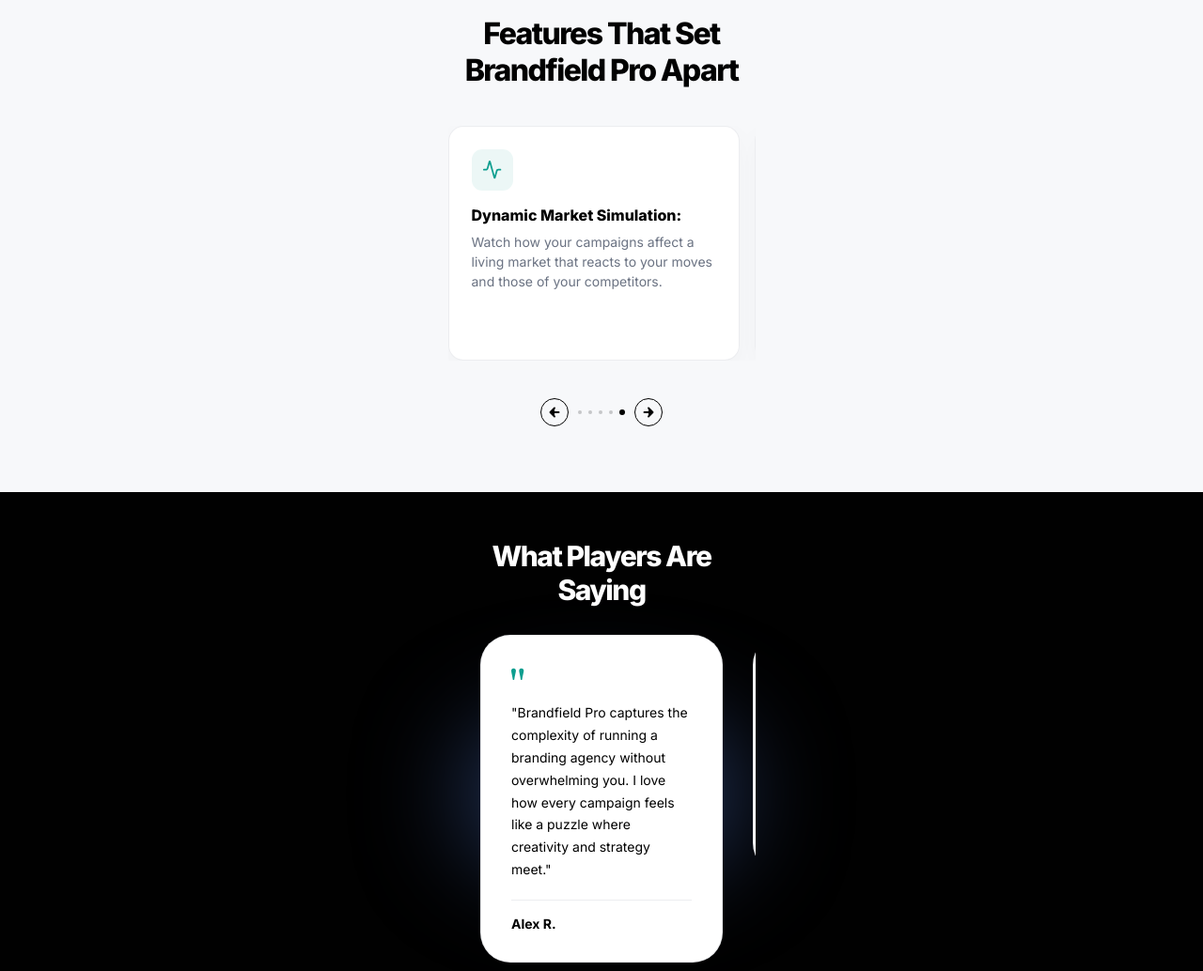
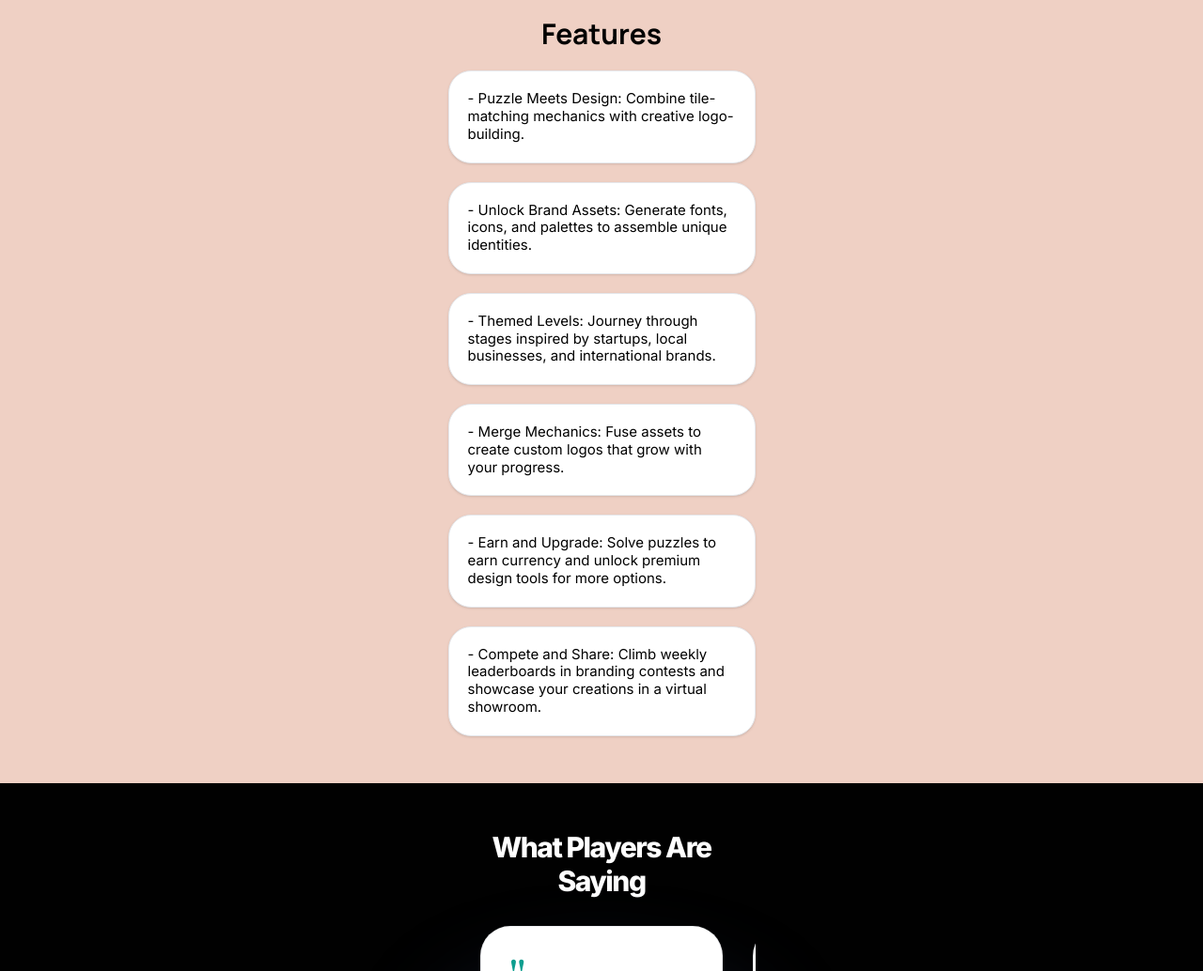
Before and after one commit to Yevhenii-Pavlushchenko/STP-12991, a website built with Vite: page src/index.html in a window 1280 px wide. Shown: the part 1280-2314 px from the top of the page at 94% size. Built offline with nearby package versions, Linux system fonts and the light colour scheme.

Commit message:
features

```diff
--- a/src/css/styles-section/features.css
+++ b/src/css/styles-section/features.css
@@ -1,6 +1,5 @@
 .features {
   padding: 50px 0;
-  background-color: #F7F8FA;
 
   @media only screen and (min-width: 1440px) {
     padding: 100px 0;
@@ -8,178 +7,48 @@
 }
 
 .features__title {
-  font-family: var(--font-jakarta);
-  font-size: 32px;
-  font-weight: 800;
-  letter-spacing: -0.05em;
+    font-family: var(--font-manrope);
+    font-size: 30px;
+    font-weight: 700;
+    line-height: 1.3;
+    margin-bottom: 20px;
+    text-align: center;
+
     color: var(--black-color);
-  text-align: center;
-  margin-bottom: 40px;
 
     @media only screen and (min-width: 1440px) {
-    font-size: 60px;
-    letter-spacing: -0.03em;
-    margin-bottom: 60px;
+      font-size: 50px;
+      margin-bottom: 40px;
     }
 }
 
-.features__slider {
-  width: 100%;
-  overflow: hidden;
-  position: relative;
-  padding-bottom: 20px;
+.features__list{
+  display: flex;
+  flex-direction: column;
+  gap: 20px;
+  justify-content: center;
+  align-items:center;
 
     @media only screen and (min-width: 1440px) {
-    overflow: visible;
-    padding-bottom: 0;
-  }
+      gap: 40px;
       }
 
-.features__wrapper {
-  display: flex;
-  gap: 16px;
-  width: 100%;
-  overflow-x: auto;
-  scroll-behavior: smooth;
-  -webkit-overflow-scrolling: touch;
-  scroll-snap-type: x mandatory;
-
-  &::-webkit-scrollbar {
-    display: none;
 }
-
-  @media only screen and (min-width: 1440px) {
-    display: grid;
-    grid-template-columns: repeat(6, 1fr);
-    gap: 30px;
-    overflow-x: visible;
-  }
-}
-
 .features__item {
   box-sizing: border-box;
   background-color: var(--white-color);
-  border-radius: 16px;
-  padding: 24px;
-  flex-shrink: 0;
-  scroll-snap-align: center;
-  width: 310px;
-  height: 250px;
-  box-shadow: 0 10px 30px rgba(0, 0, 0, 0.03);
-  border: 1px solid rgba(15, 32, 68, 0.08);
-  display: flex;
-  flex-direction: column;
+  color: var(--black-color);
+  box-shadow: 0 1px 2px -1px rgba(0, 0, 0, 0.1), 0 1px 3px 0 rgba(0, 0, 0, 0.1);
+  border: 1px solid #e5e7eb;
+  border-radius: 24px;
+
+  padding: 20px;
+  font-size: 15px;
+  line-height: 1.25;
 
   @media only screen and (min-width: 1440px) {
-    width: 100%;
-    height: 227px;
-    grid-column: span 2;
-
-    &:nth-child(1),
-    &:nth-child(2),
-    &:nth-child(3) {
-      grid-row: 1;
-    }
-
-    &:nth-child(4) {
-      grid-column: 2 / span 2;
-      grid-row: 2;
-    }
-
-    &:nth-child(5) {
-      grid-column: 4 / span 2;
-      grid-row: 2;
+    padding: 24px;
+    font-size: 24px;
+    width: 1176px;
   }
 }
-}
-
-.features__icon-box {
-  width: 44px;
-  height: 44px;
-  display: flex;
-  align-items: center;
-  justify-content: center;
-  border-radius: 11px;
-  background-color: rgba(13, 158, 143, 0.08);
-  margin-bottom: 16px;
-}
-
-.features__icon {
-  width: 20px;
-  height: 20px;
-}
-
-.features__item-title {
-  font-family: var(--font-jakarta);
-  font-size: 16px;
-  font-weight: 800;
-  color: var(--black-color);
-  margin-bottom: 8px;
-}
-
-.features__item-text {
-  font-family: var(--font-inter);
-  font-size: 14px;
-  line-height: 1.5;
-  color: var(--text-color);
-}
-
-.features__controls {
-  display: flex;
-  align-items: center;
-  justify-content: center;
-  gap: 10px;
-  margin-top: 40px;
-
-  @media only screen and (min-width: 1440px) {
-    display: none;
-  }
-}
-
-.features__btn {
-  width: 30px;
-  height: 30px;
-  border-radius: 50%;
-  border: 1px solid var(--black-color);
-  background-color: transparent;
-  display: flex;
-  align-items: center;
-  justify-content: center;
-  transition: background-color 0.3s ease, border-color 0.3s ease;
-
-  &:hover {
-    background-color: var(--black-color);
-
-    .features__btn-icon {
-      color: var(--white-color);
-    }
-  }
-}
-
-.features__btn-icon {
-  width: 24px;
-  height: 24px;
-  color: var(--black-color);
-  transition: color 0.3s ease;
-}
-
-.features__pagination {
-  display: flex;
-  align-items: center;
-  gap: 7px;
-}
-
-.features__dot {
-  width: 4px;
-  height: 4px;
-  border-radius: 50%;
-  background-color: rgba(0, 0, 0, 0.2);
-  cursor: pointer;
-  transition: background-color 0.3s ease, width 0.3s ease, height 0.3s ease;
-}
-
-.features__dot.active {
-  width: 6px;
-  height: 6px;
-  background-color: var(--black-color);
-}
--- a/src/partials/features.html
+++ b/src/partials/features.html
@@ -1,110 +1,32 @@
 <article class="features" id="features">
   <div class="container">
-    <h2 class="features__title">Features That Set Brandfield Pro Apart</h2>
+    <h2 class="features__title">Features</h2>
 
-    <div class="features__slider">
-      <div class="features__wrapper" data-slider-track>
-        <div class="features__item" data-slider-slide>
-          <div class="features__icon-box">
-            <svg class="features__icon">
-              <use href="/sprite.svg#icon-f1"></use>
-            </svg>
-          </div>
-          <h3 class="features__item-title">Dynamic Market Simulation:</h3>
-          <p class="features__item-text">
-            Watch how your campaigns affect a living market that reacts to your
-            moves and those of your competitors.
-          </p>
-        </div>
-
-        <div class="features__item" data-slider-slide>
-          <div class="features__icon-box">
-            <svg class="features__icon">
-              <use href="/sprite.svg#icon-f2"></use>
-            </svg>
-          </div>
-          <h3 class="features__item-title">Team Management:</h3>
-          <p class="features__item-text">
-            Recruit and develop experts across creative, strategy, and analytics
-            to keep your agency agile and innovative.
-          </p>
-        </div>
-
-        <div class="features__item" data-slider-slide>
-          <div class="features__icon-box">
-            <svg class="features__icon">
-              <use href="/sprite.svg#icon-f3"></use>
-            </svg>
-          </div>
-          <h3 class="features__item-title">Campaign Crafting:</h3>
-          <p class="features__item-text">
-            Mix and match ideas, resources, and media channels to create unique
-            branding campaigns tailored to each client's needs.
-          </p>
-        </div>
-
-        <div class="features__item" data-slider-slide>
-          <div class="features__icon-box">
-            <svg class="features__icon">
-              <use href="/sprite.svg#icon-f4"></use>
-            </svg>
-          </div>
-          <h3 class="features__item-title">Competitive Leaderboards:</h3>
-          <p class="features__item-text">
-            Measure your agency's performance against others in real time and
-            strive for the top spot.
-          </p>
-        </div>
-
-        <div class="features__item" data-slider-slide>
-          <div class="features__icon-box">
-            <svg class="features__icon">
-              <use href="/sprite.svg#icon-f5"></use>
-            </svg>
-          </div>
-          <h3 class="features__item-title">Evolving Challenges:</h3>
-          <p class="features__item-text">
-            From shifting client demands to emerging digital platforms, stay
-            sharp as the game world evolves with new scenarios.
-          </p>
-        </div>
-      </div>
-
-      <div class="features__controls">
-        <button
-          class="features__btn"
-          type="button"
-          data-slider-prev
-          aria-label="Previous slide"
-        >
-          <svg class="features__btn-icon">
-            <use href="/sprite.svg#arow-back"></use>
-          </svg>
-        </button>
-
-        <div class="features__pagination">
-          <span
-            class="features__dot active"
-            data-slider-dot
-            data-slide="0"
-          ></span>
-          <span class="features__dot" data-slider-dot data-slide="1"></span>
-          <span class="features__dot" data-slider-dot data-slide="2"></span>
-          <span class="features__dot" data-slider-dot data-slide="3"></span>
-          <span class="features__dot" data-slider-dot data-slide="4"></span>
-        </div>
-
-        <button
-          class="features__btn"
-          type="button"
-          data-slider-next
-          aria-label="Next slide"
-        >
-          <svg class="features__btn-icon">
-            <use href="/sprite.svg#arow-forward"></use>
-          </svg>
-        </button>
-      </div>
-    </div>
+    <ul class="features__list">
+      <li class="features__item">
+        - Puzzle Meets Design: Combine tile-matching mechanics with creative
+        logo-building.
+      </li>
+      <li class="features__item">
+        - Unlock Brand Assets: Generate fonts, icons, and palettes to assemble
+        unique identities.
+      </li>
+      <li class="features__item">
+        - Themed Levels: Journey through stages inspired by startups, local
+        businesses, and international brands.
+      </li>
+      <li class="features__item">
+        - Merge Mechanics: Fuse assets to create custom logos that grow with
+        your progress.
+      </li>
+      <li class="features__item">
+        - Earn and Upgrade: Solve puzzles to earn currency and unlock premium
+        design tools for more options.
+      </li>
+      <li class="features__item">
+        - Compete and Share: Climb weekly leaderboards in branding contests and
+        showcase your creations in a virtual showroom.
+      </li>
+    </ul>
   </div>
 </article>
```
Lines whose indentation alone changed are shown as unchanged.
